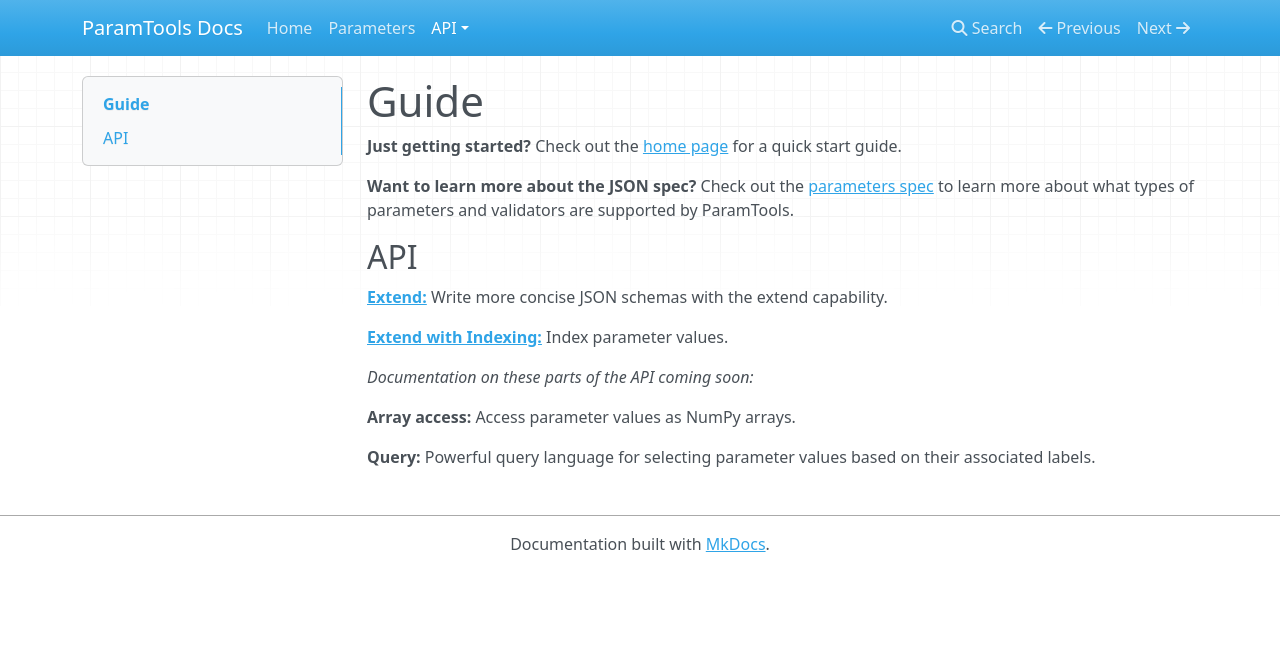
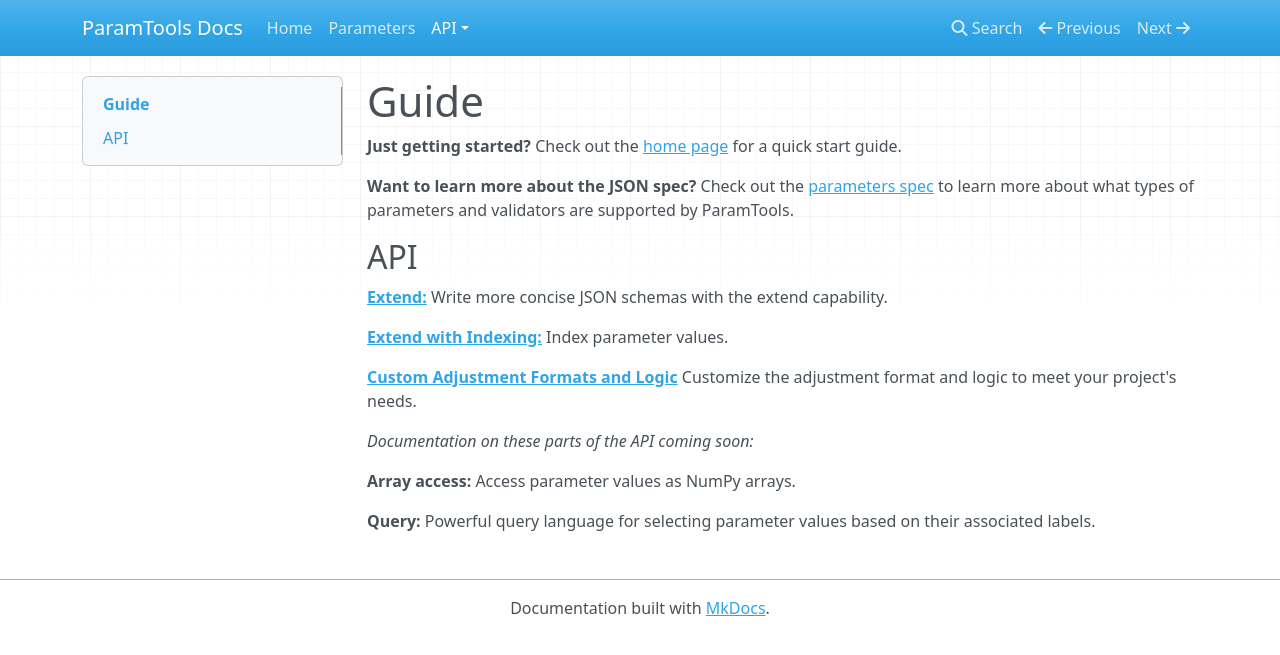
Before and after one commit to PSLmodels/ParamTools, an MkDocs documentation site: the page built from docs/docs/api/guide.md, in a window 1280 px wide. Shown: the top 655 px of the page. Built offline with MkDocs 1.6.1, drawn with Linux system fonts in a browser that asks for light colours; nearby versions of some CDN libraries.

Commit message:
Update api guide

```diff
--- a/docs/docs/api/guide.md
+++ b/docs/docs/api/guide.md
@@ -14,6 +14,8 @@ API
 
 [**Extend with Indexing:**](/api/index/) Index parameter values.
 
+[**Custom Adjustment Formats and Logic**](/api/custom-adjust/) Customize the adjustment format and logic to meet your project's needs.
+
 *Documentation on these parts of the API coming soon:*
 
 **Array access:** Access parameter values as NumPy arrays.
```
